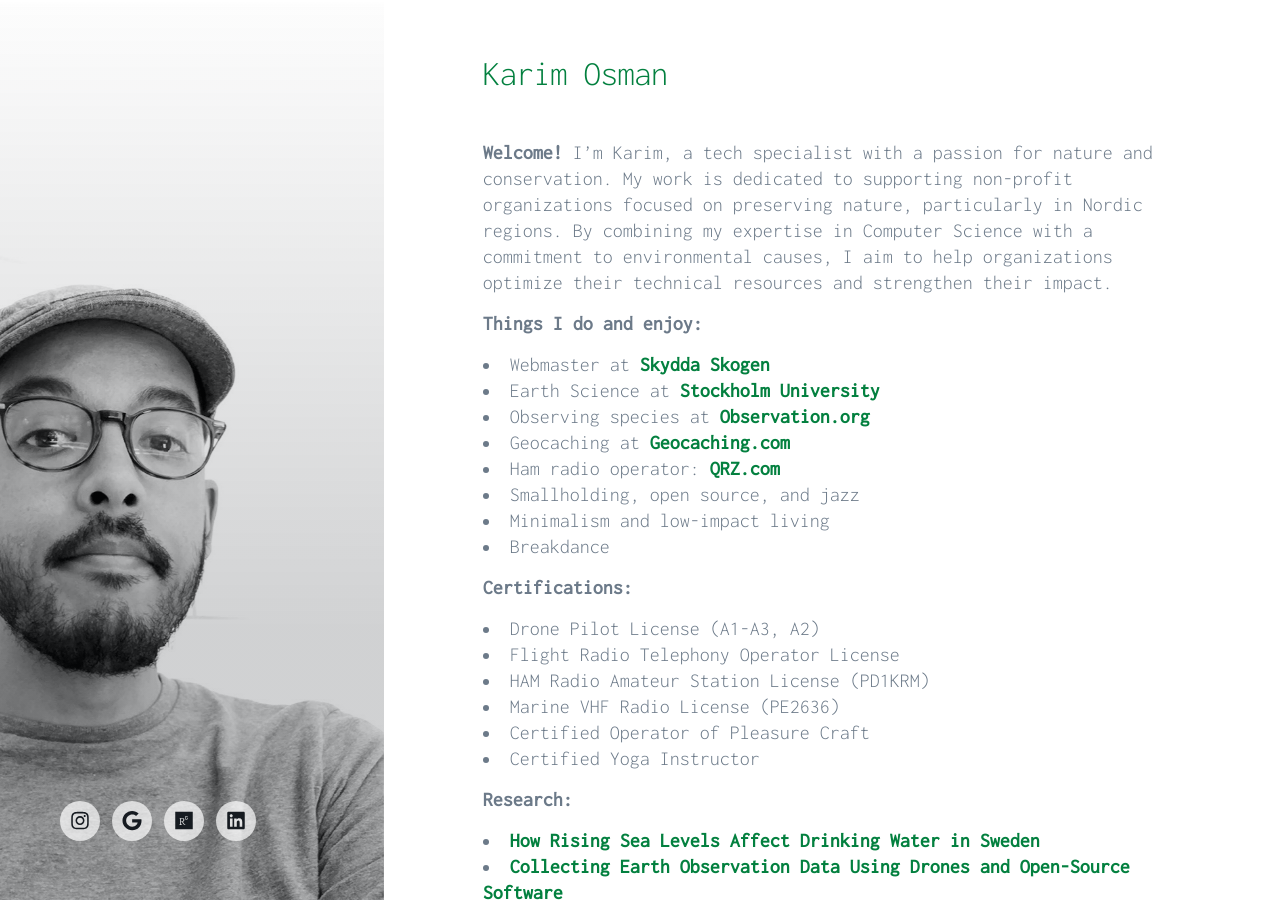
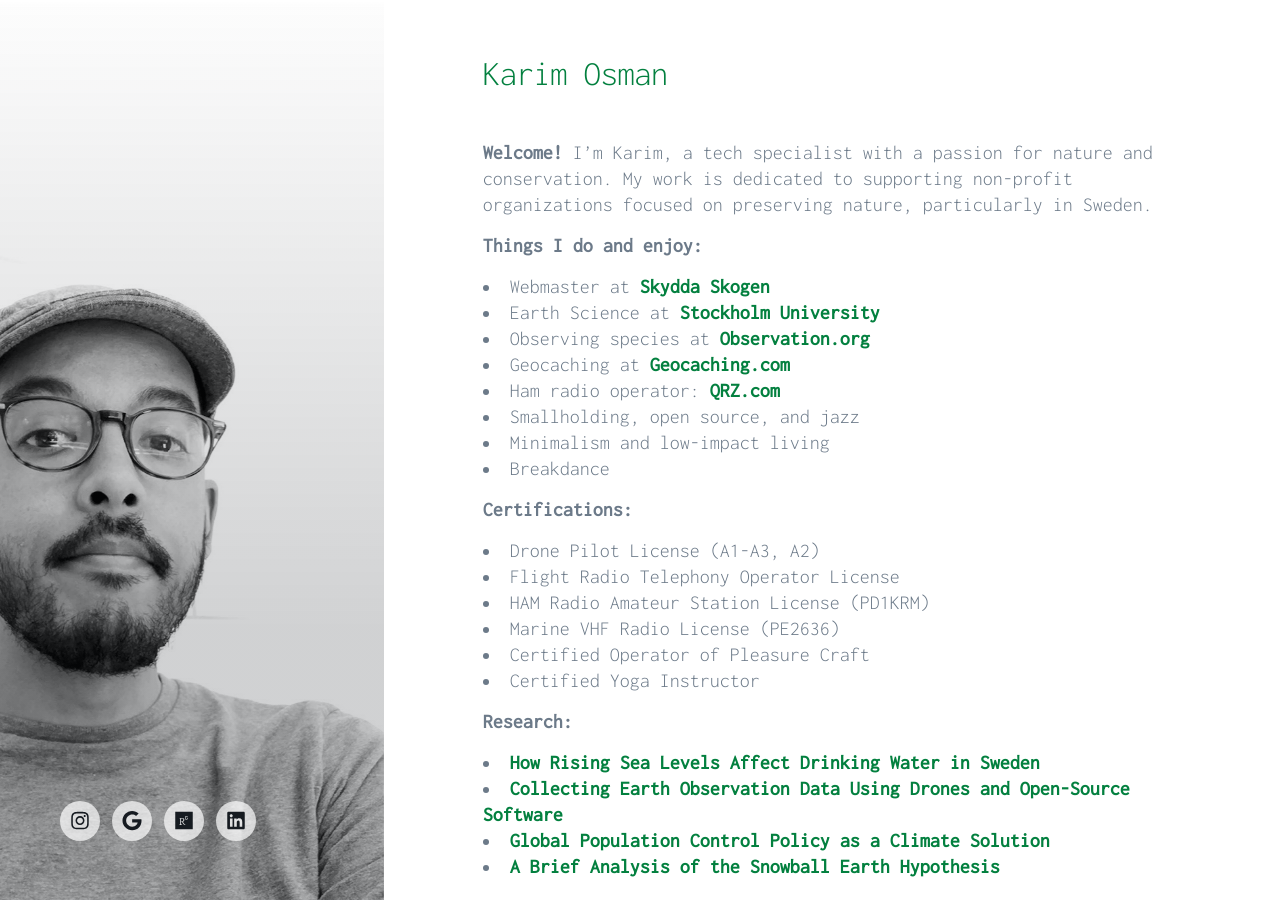
Before and after one commit to karimosman-se/karimosman-se.github.io, a Jekyll site: the page built from _pages/index.md, in a window 1280 px wide and 900 px high. Built offline with Jekyll 4.4.1, drawn with Linux system fonts in a browser that asks for light colours; nearby versions of some CDN libraries; some web fonts are replaced.

Commit message:
Update index.md

```diff
--- a/_pages/index.md
+++ b/_pages/index.md
@@ -3,7 +3,7 @@
 description:
 featured_image: /images/karim.jpg
 ---
-**Welcome!** I’m Karim, a tech specialist with a passion for nature and conservation. My work is dedicated to supporting non-profit organizations focused on preserving nature, particularly in Nordic regions. By combining my expertise in Computer Science with a commitment to environmental causes, I aim to help organizations optimize their technical resources and strengthen their impact.
+**Welcome!** I’m Karim, a tech specialist with a passion for nature and conservation. My work is dedicated to supporting non-profit organizations focused on preserving nature, particularly in Sweden.
 
 **Things I do and enjoy:**
 * Webmaster at [Skydda Skogen](https://skyddaskogen.se/)
```
